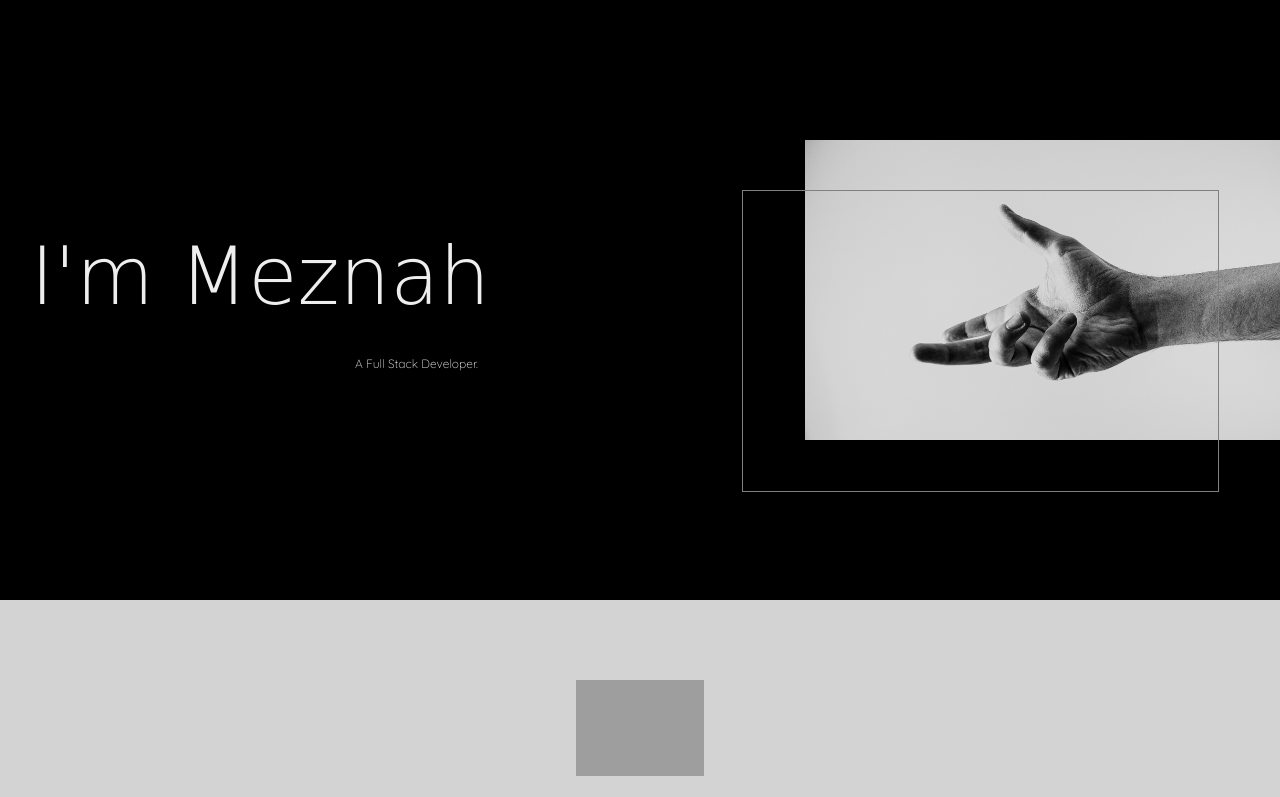
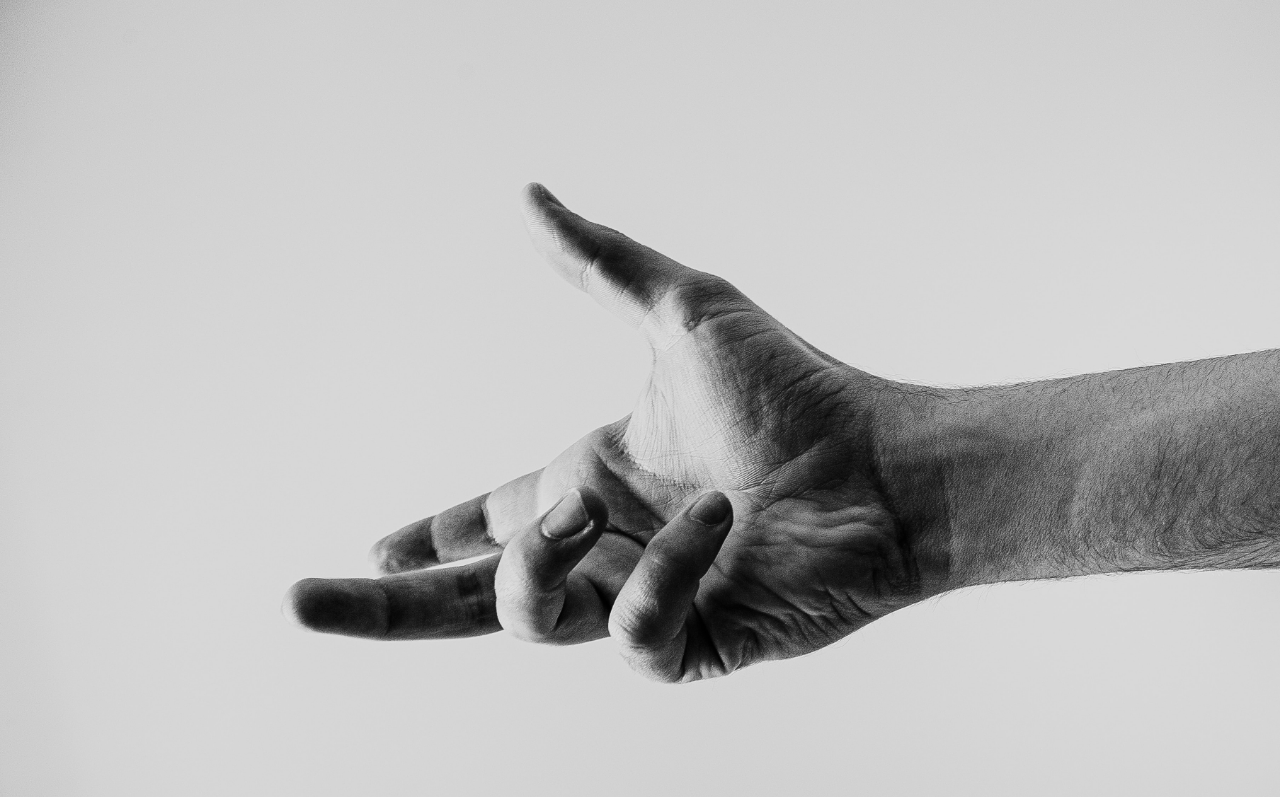
Before and after one commit to Mazon-1417/CV, a plain HTML site: page index.html in a window 1280 px wide. Shown: the top 797 px of the page. Drawn offline with Linux system fonts and the light colour scheme; grey boxes are pictures that could not be loaded; a web font is replaced by a local one.

Commit message:
Update style.css

```diff
--- a/css-styles/style.css
+++ b/css-styles/style.css
@@ -1,81 +1,46 @@
 .top-container {
   background-color: black;
   width: 100%;
-  height: 600px;
+  height: auto;
   text-align: right;
   position: relative;
 }
 
 .pic1 {
-  width: 475px;
-  height: 300px;
-  /*margin-left: 788px;*/
-  margin-top: 140px;
+  width: 100%;
+  height: auto;
+
 }
 
-.my-name{
-  display: inline-block;
-  position: absolute;
-  right: 790px;
-    top: 230px;
-    color: #eeeeee;
-    font-family: 'Dawning of a New Day', cursive;
-    font-weight: lighter;
-    font-size: 5rem;
-}
-
-.my-job{
-  display: inline-block;
-  position: absolute;
-  right: 802px;
-    top: 340px;
-    color: #eeeeee;
-    font-family: 'Quicksand', sans-serif;
-    font-weight: 300;
-    font-size: 0.75rem;
-}
-
-.sequare{
-  width: 475px;
-    height: 300px;
-    border: 1px solid gray;
-    position: absolute;
-    left: 58%;
-    bottom: 18%;
-}
-
-.skills{
+.skills {
   margin-top: 40px;
 }
 
-.intro{
+.intro {
   width: 50%;
   margin: auto;
 }
 
-.skill-row{
+.skill-row {
   width: 50%;
-  margin:50px auto ;
+  margin: 50px auto;
   text-align: left;
   line-height: 2;
-
 }
 
 .middle-container {
-  padding-top:30px;
-
+  padding-top: 30px;
 }
 
-.profile{
+.profile {
   margin: 50px auto;
 }
 
 .contact-me {
   width: 50%;
-  margin:50px auto ;
+  margin: 50px auto;
   text-align: center;
   line-height: 2;
-
 }
 
 .bottom-container {
@@ -91,8 +56,8 @@ body {
   background-color: #D3D3D3;
 }
 
-hr{
-  border-style:dotted none none none;
+hr {
+  border-style: dotted none none none;
   border-color: white;
   border-width: 4px;
   width: 5%;
@@ -102,33 +67,34 @@ h1 {
   margin-top: 0;
 }
 
-h2{
+h2 {
   font-family: 'Quicksand', sans-serif;
   font-weight: bold;
   color: #373a40;
 }
 
-h3{
+h3 {
   font-family: 'Quicksand', sans-serif;
   font-weight: bold;
 }
 
-p{
+p {
   font-family: 'Quicksand', sans-serif;
   line-height: 2;
 }
 
-a{
-  color:#D3D3D3 ;
+a {
+  color: #D3D3D3;
   text-decoration: none;
   font-weight: bold;
   padding: 10px;
 }
 
-a:hover{
+a:hover {
   color: white;
 }
- button{
+
+button {
   background-color: black;
   border: none;
   border-radius: 20px;
@@ -148,33 +114,33 @@ a:hover{
   color: white;
 }
 
-.footer-link{
+.footer-link {
   font-family: 'Quicksand', sans-serif;
   padding-top: 20px;
 }
 
-.co{
+.co {
   color: #373a40;
   font-weight: bolder;
   font-size: 14px;
 }
 
-.btn{
+.btn {
   font-family: 'Quicksand', sans-serif;
 }
 
-.img-s1{
+.img-s1 {
   width: 20%;
   float: left;
   padding-right: 10px;
 }
 
-.img-s2{
+.img-s2 {
   width: 20%;
   float: right;
   padding-left: 10px;
 }
 
-.img-p{
+.img-p {
   width: 10%;
 }
```
Lines whose indentation alone changed are shown as unchanged.
